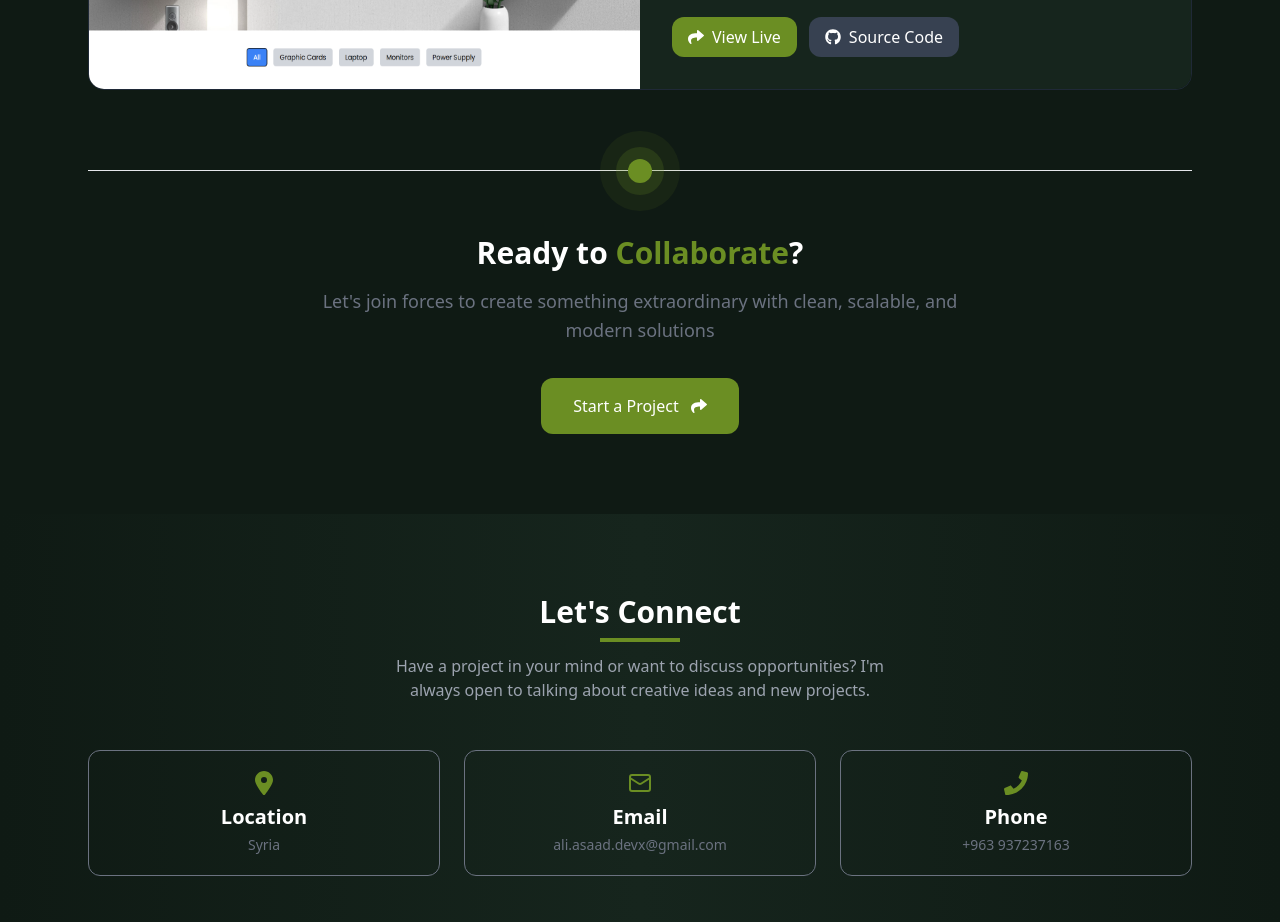
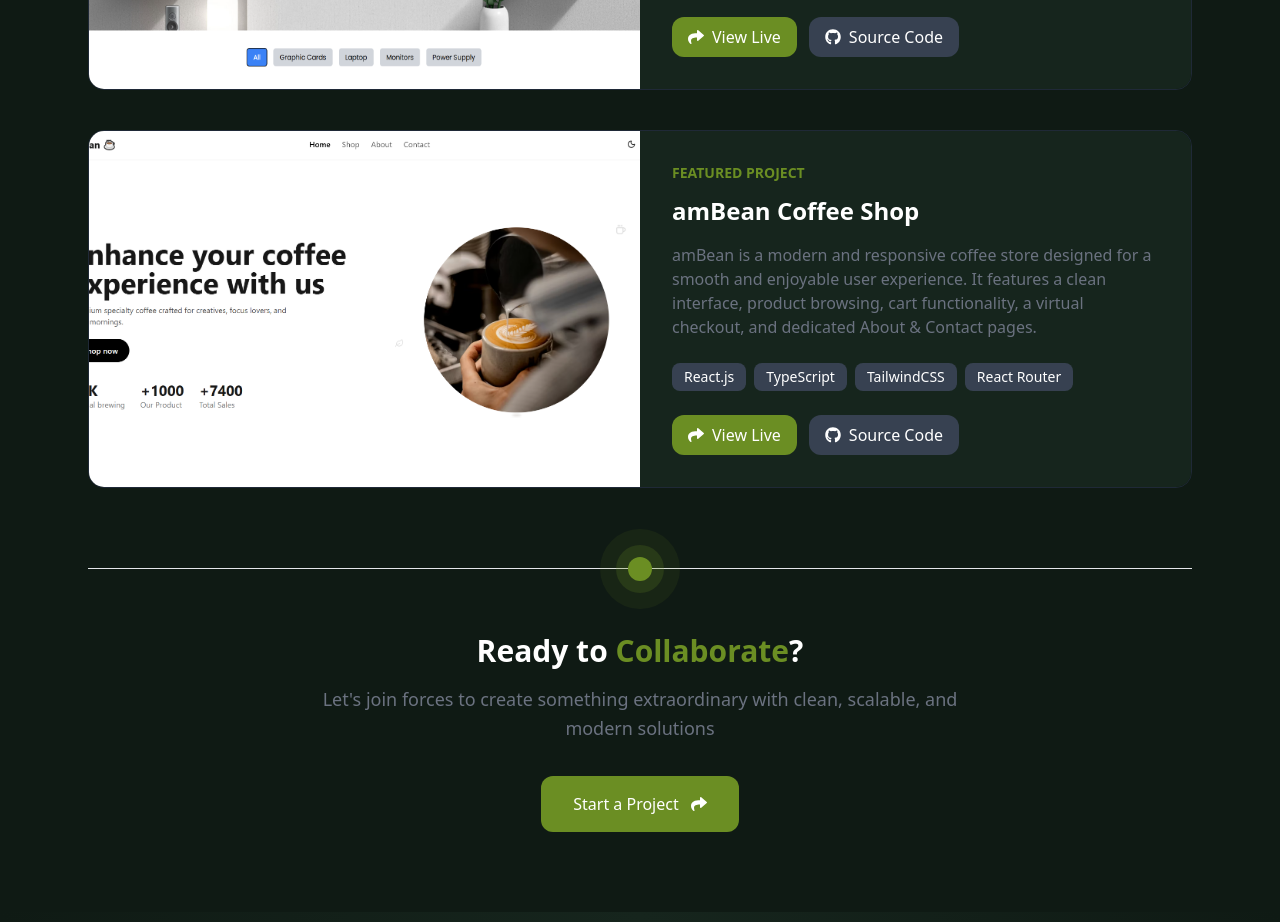
Before and after one commit to aliasaad01/Portfolio-React.js-TailwindCSS-Framer-Motion, a React (Vite) app: page / in a window 1280 px wide. Shown: the part 3560-4482 px from the top of the page. Built offline with nearby package versions, Linux system fonts and the light colour scheme.

Commit message:
Add amBean project

```diff
--- a/src/components/Projects.jsx
+++ b/src/components/Projects.jsx
@@ -20,6 +20,15 @@ const projects = [
     liveDemo: "https://ali-asaad-e-commerce.vercel.app/",
     sourceCode: "https://github.com/aliasaad01/E-COMMERCE",
     img: "/e-commerce-2.png",
+  },
+  {
+    title: "amBean Coffee Shop",
+    description:
+      "amBean is a modern and responsive coffee store designed for a smooth and enjoyable user experience. It features a clean interface, product browsing, cart functionality, a virtual checkout, and dedicated About & Contact pages.",
+    tools: ["React.js", "TypeScript", "TailwindCSS", "React Router"],
+    liveDemo: "https://ambean-coffee-shop.vercel.app/",
+    sourceCode: "https://github.com/aliasaad01/amBean-Coffee-Shop",
+    img: "/amBean-home-light.png",
   },
 ];
 
```
Also changed, not shown: public/amBean-home-light.png (added).
